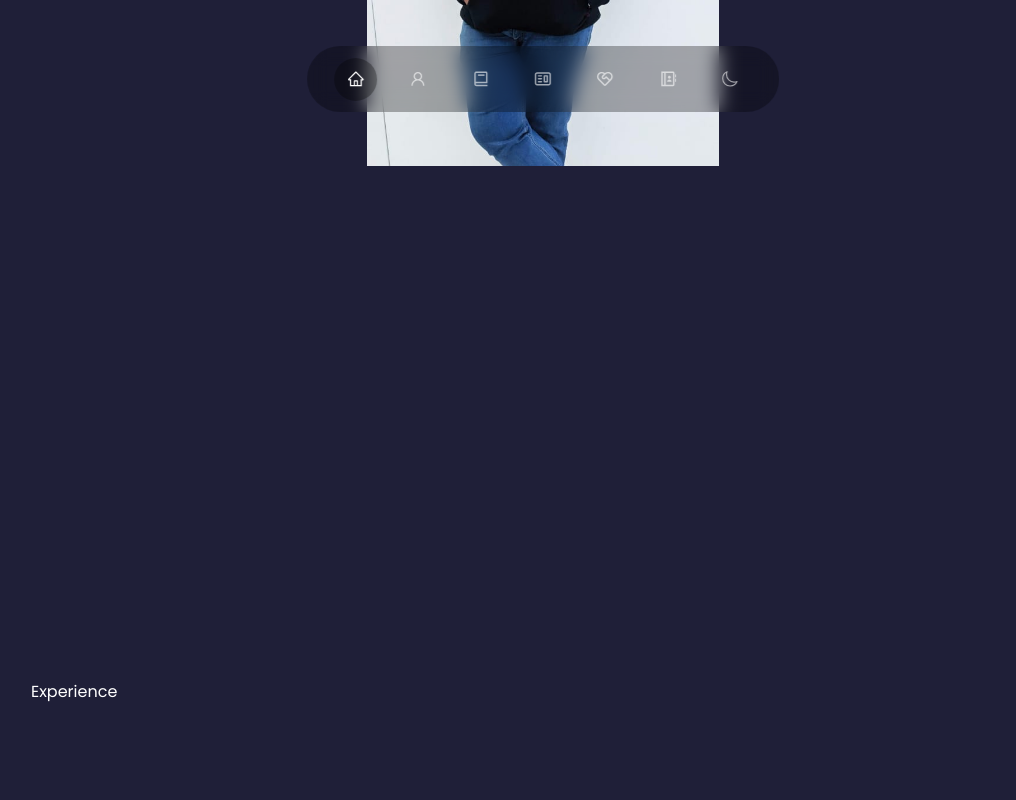
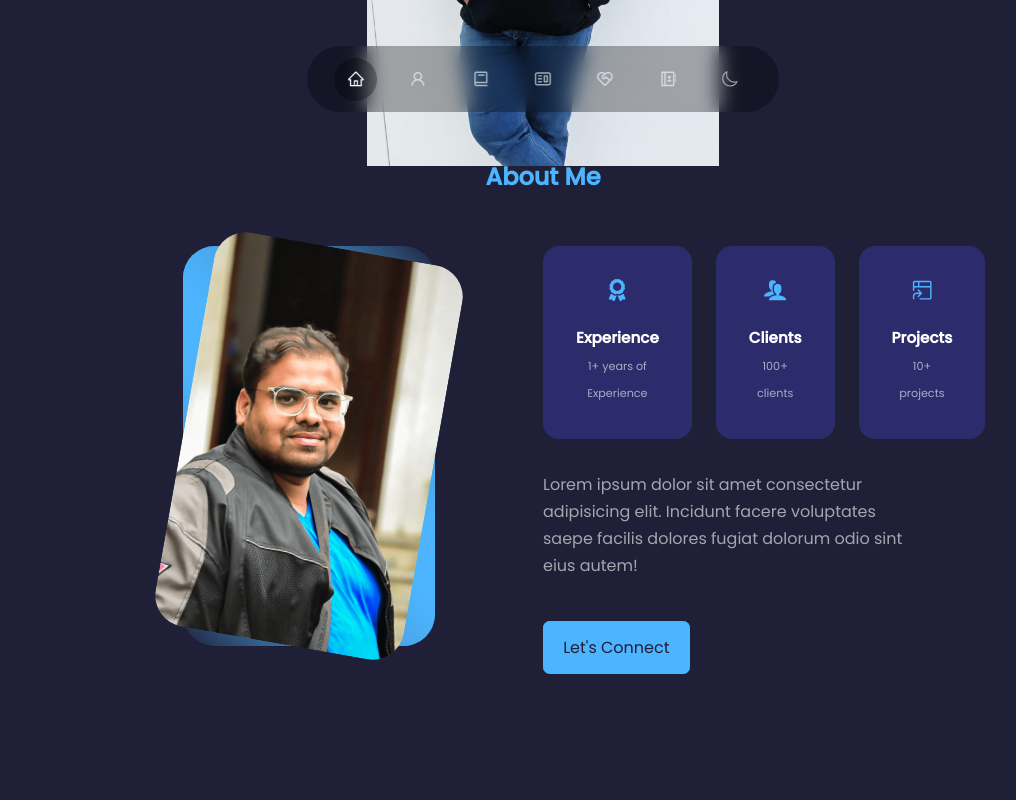
Before and after one commit to ak220193/my-portfolio-new, a React (Create React App) app: page / in a window 1280 px wide. Shown: the part 640-1440 px from the top of the page, without its empty margins (97-1113 px from the left). Built offline with nearby package versions, Linux system fonts and the light colour scheme.

Commit message:
about me Completed

```diff
--- a/src/Components/About/About.css
+++ b/src/Components/About/About.css
@@ -0,0 +1,112 @@
+
+
+.about__container{
+    /* margin-top: 25rem; */
+    display: grid;
+    grid-template-columns:  35%  50%;
+    gap:15%
+
+}
+
+.about__me{
+    width: 100%;
+    aspect-ratio:  1/1;
+    border-radius: 2rem;
+    background: linear-gradient(45deg, transparent , var(--color-primary), transparent);
+    display: grid;
+    place-items: center;
+}
+
+.about__me img{
+    border-radius: 2rem;
+    overflow:hidden;
+    transform: rotate(10deg);
+    transition: var(--transition);
+}
+
+.about__me img:hover{
+    transform: rotate(0deg);
+}
+
+.about__cards{
+    display: grid;
+    grid-template-columns: repeat(3,1fr);
+    gap:1.5rem;
+
+}
+
+.about__card{
+    background: var(--color-bg-variant);
+    border: 1px solid transparent;
+    border-radius: 1rem;
+    padding: 2rem;
+    text-align: center;
+    transition: var(--transition);
+
+}
+
+.about__card:hover{
+    background: transparent;
+    border-color: var(--color-primary);
+    cursor: default;
+}
+
+.about__icon{
+    color: var(--color-primary);
+    font-size: 1.4rem;
+    margin-bottom: 1rem;
+}
+
+.about__card h5 {
+    font-size: 0.95rem;
+}
+
+.about__card small{
+    font-size: 0.7rem;
+    color: var(--color-light);
+}
+
+.about__content p {
+    margin:  2rem 0 2.6rem;
+    color: var(--color-light);
+}
+
+
+
+@media screen and (max-width:1024px) {
+
+    .about__container{
+        grid-template-columns: 1fr;
+        gap: 0;
+    }
+    .about__me{
+        width: 50%;
+        margin: 2rem auto 4rem;
+    }
+    .about__content  p {
+        margin: 1rem 0 1.5rem;
+    }
+
+}
+
+
+
+@media screen and (max-width:600px) {
+
+    .about__me{
+        width: 65%;
+
+    }
+    .about__cards {
+        grid-template-columns: 1fr 1fr;
+        gap:1rem;
+    }
+    .about__content {
+
+        text-align: center;
+
+    }
+    .about__content p {
+        margin: 1.5rem 0 ;
+    }
+}
--- a/src/Components/About/About.jsx
+++ b/src/Components/About/About.jsx
@@ -1,10 +1,52 @@
-import React from 'react'
-import './About.css';
+import React from "react";
+import "./About.css";
+import Image2 from "../../Assets/side-main.png"
+import { FaAward } from "react-icons/fa";
+import { ImUsers } from "react-icons/im";
+import { GoProjectSymlink } from "react-icons/go";
 
 const About = () => {
   return (
-   <section id='About'> About </section>
-  )
-}
+    <section id="About" >
+      <h5> Get To Know </h5>
+      <h2> About Me </h2>
 
-export default About
+      <div className="container about__container" >
+        <div className="about__me">
+          <div className="about__me image" >
+            <img src={Image2} alt="image2" height={400}   />
+          </div>
+        </div>
+        <div className="about__content">
+          <div className="about__cards">
+            <article className="about__card">
+              <FaAward className="about__icon" />
+              <h5> Experience </h5>
+              <small> 1+ years of Experience </small>
+            </article>
+            <article className="about__card">
+              <ImUsers className="about__icon" />
+              <h5> Clients </h5>
+              <small> 100+ clients </small>
+            </article>
+            <article className="about__card">
+              <GoProjectSymlink className="about__icon" />
+              <h5> Projects </h5>
+              <small> 10+ projects </small>
+            </article>
+          </div>
+
+          <p>
+            Lorem ipsum dolor sit amet consectetur adipisicing elit. Incidunt
+            facere voluptates saepe facilis dolores fugiat dolorum odio sint
+            eius autem!
+          </p>
+
+          <a href="#contact" className="btn btn-primary" > Let's Connect </a>
+        </div>
+      </div>
+    </section>
+  );
+};
+
+export default About;
--- a/src/index.css
+++ b/src/index.css
@@ -61,7 +61,8 @@
   }
 
   section {
-    margin: 8rem;
+    margin: 10rem;
+    margin-top: 40%;
     height: 100vh;
   }
 
```
Also changed, not shown: src/Assets/side-main.png (added).
